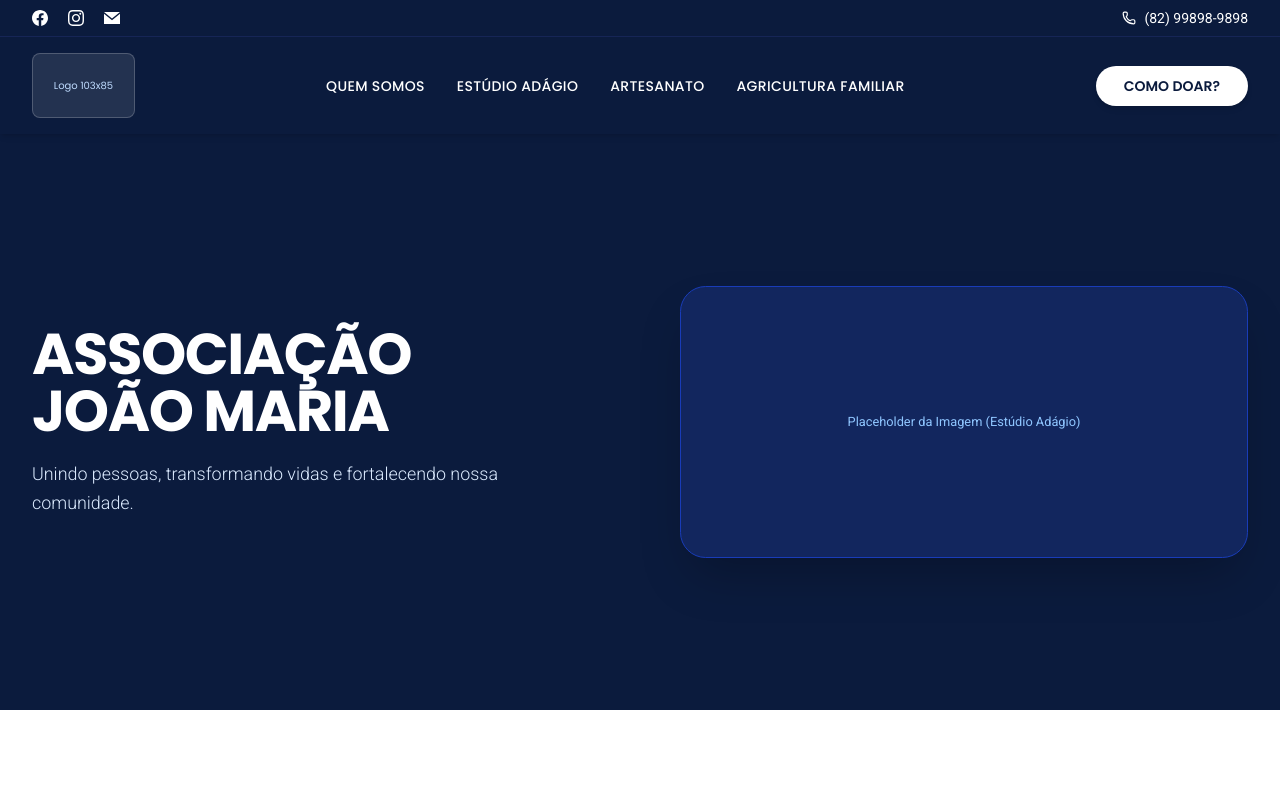
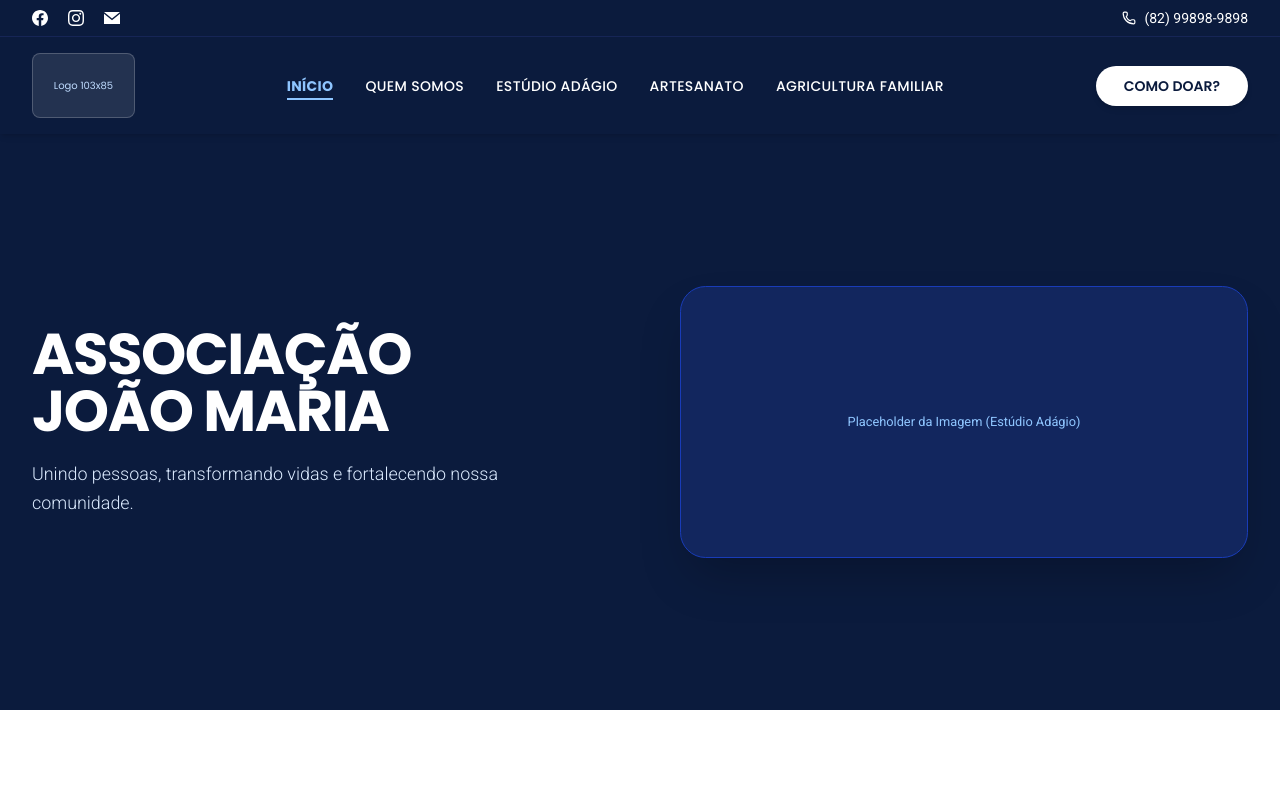
Before and after one commit to MWillian/plataforma-associacao-joao-maria, a React (Vite) app in the folder client/: page / in a window 1280 px wide. Shown: the top 794 px of the page. Built offline with nearby package versions, Linux system fonts and the light colour scheme.

Commit message:
feature/refatoracao-telas-para-implementar-responsividade
- Inserção de novo botão INICIO na barra de navegação
- Mudança dos botões SAIBA MAIS para redirecionamento para Whatsapp

```diff
--- a/client/src/components/AgriculturePage.jsx
+++ b/client/src/components/AgriculturePage.jsx
@@ -151,10 +151,12 @@ export function AgriculturePage({ onSelectProduct }) {
 
             <div className="pt-2">
               <a
-                href="#saiba-mais"
+                href="https://wa.me/5582998989898"
+                target="_blank"
+                rel="noopener noreferrer"
                 className="inline-flex items-center text-[#3570FC] font-semibold text-sm hover:underline underline-offset-4 gap-2 transition-colors"
               >
-                Saiba Mais <span>→</span>
+                Saiba Mais<span>→</span>
               </a>
             </div>
           </div>
--- a/client/src/components/CraftsPage.jsx
+++ b/client/src/components/CraftsPage.jsx
@@ -172,10 +172,12 @@ export function CraftsPage({ onSelectProduct }) {
 
             <div className="pt-2">
               <a
-                href="#saiba-mais"
+                href="https://wa.me/5582998989898"
+                target="_blank"
+                rel="noopener noreferrer"
                 className="inline-flex items-center text-[#3570FC] font-semibold text-sm hover:underline underline-offset-4 gap-2 transition-colors"
               >
-                Saiba Mais <span>→</span>
+                Saiba Mais<span>→</span>
               </a>
             </div>
           </div>
--- a/client/src/components/Navbar.jsx
+++ b/client/src/components/Navbar.jsx
@@ -132,8 +132,22 @@ export function Navbar({ activePage, setActivePage }) {
           </button>
         </div>
 
-        {/* NAVEGAÇÃO DESKTOP (Escondida no mobile com md:flex) */}
+        {/* NAVEGAÇÃO DESKTOP */}
         <nav className="hidden md:flex items-center gap-5 lg:gap-8 text-xs lg:text-sm font-medium tracking-wide">
+          <button
+            onClick={() => handleNavClick('home', '#')}
+            className={`relative group bg-transparent border-none cursor-pointer transition-colors duration-300 whitespace-nowrap ${
+              activePage === 'home' ? 'text-blue-300 font-bold' : 'text-white'
+            } hover:text-blue-300`}
+          >
+            INÍCIO
+            <span
+              className={`absolute left-0 -bottom-1 h-[2px] bg-blue-300 transition-all duration-300 ${
+                activePage === 'home' ? 'w-full' : 'w-0 group-hover:w-full'
+              }`}
+            />
+          </button>
+
           <button
             onClick={() => handleNavClick('home', '#quem-somos')}
             className="relative group bg-transparent border-none cursor-pointer text-white hover:text-blue-300 transition-colors duration-300 whitespace-nowrap"
@@ -149,7 +163,11 @@ export function Navbar({ activePage, setActivePage }) {
             } hover:text-blue-300`}
           >
             ESTÚDIO ADÁGIO
-            <span className={`absolute left-0 -bottom-1 h-[2px] bg-blue-300 transition-all duration-300 ${activePage === 'studio' ? 'w-full' : 'w-0 group-hover:w-full'}`} />
+            <span
+              className={`absolute left-0 -bottom-1 h-[2px] bg-blue-300 transition-all duration-300 ${
+                activePage === 'studio' ? 'w-full' : 'w-0 group-hover:w-full'
+              }`}
+            />
           </button>
 
           <button
@@ -159,7 +177,11 @@ export function Navbar({ activePage, setActivePage }) {
             } hover:text-blue-300`}
           >
             ARTESANATO
-            <span className={`absolute left-0 -bottom-1 h-[2px] bg-blue-300 transition-all duration-300 ${activePage === 'crafts' ? 'w-full' : 'w-0 group-hover:w-full'}`} />
+            <span
+              className={`absolute left-0 -bottom-1 h-[2px] bg-blue-300 transition-all duration-300 ${
+                activePage === 'crafts' ? 'w-full' : 'w-0 group-hover:w-full'
+              }`}
+            />
           </button>
 
           <button
@@ -169,7 +191,11 @@ export function Navbar({ activePage, setActivePage }) {
             } hover:text-blue-300`}
           >
             AGRICULTURA FAMILIAR
-            <span className={`absolute left-0 -bottom-1 h-[2px] bg-blue-300 transition-all duration-300 ${activePage === 'agriculture' ? 'w-full' : 'w-0 group-hover:w-full'}`} />
+            <span
+              className={`absolute left-0 -bottom-1 h-[2px] bg-blue-300 transition-all duration-300 ${
+                activePage === 'agriculture' ? 'w-full' : 'w-0 group-hover:w-full'
+              }`}
+            />
           </button>
         </nav>
 
@@ -193,7 +219,7 @@ export function Navbar({ activePage, setActivePage }) {
           </button>
         </div>
 
-        {/* BOTÃO HAMBÚRGUER MOBILE (Visível apenas em md:hidden) */}
+        {/* BOTÃO HAMBÚRGUER MOBILE */}
         <button
           onClick={() => setMobileMenuOpen(!mobileMenuOpen)}
           className="md:hidden p-2 rounded-lg text-white hover:text-blue-300 bg-white/5 border border-white/10 transition-colors cursor-pointer"
@@ -207,6 +233,15 @@ export function Navbar({ activePage, setActivePage }) {
       {mobileMenuOpen && (
         <div className="md:hidden bg-[#07132c] border-b border-blue-950 px-6 py-6 space-y-5 animate-fadeIn">
           <nav className="flex flex-col gap-4 text-sm font-medium tracking-wide">
+            <button
+              onClick={() => handleNavClick('home', '#')}
+              className={`text-left py-2 border-b border-blue-900/40 transition-colors ${
+                activePage === 'home' ? 'text-blue-300 font-bold' : 'text-slate-200'
+              }`}
+            >
+              INÍCIO
+            </button>
+
             <button
               onClick={() => handleNavClick('home', '#quem-somos')}
               className="text-left py-2 border-b border-blue-900/40 text-slate-200 hover:text-blue-300 transition-colors"
```
